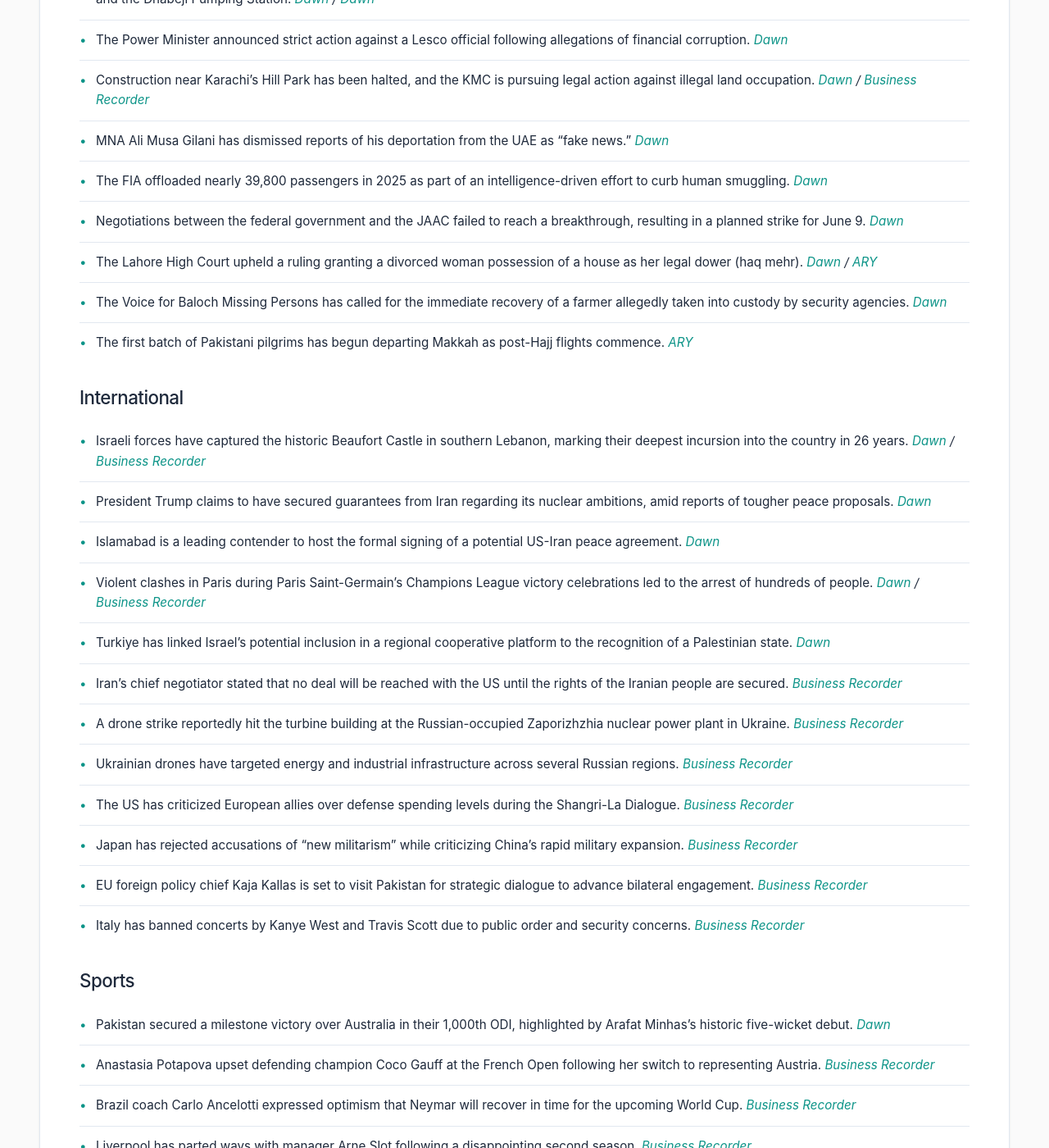
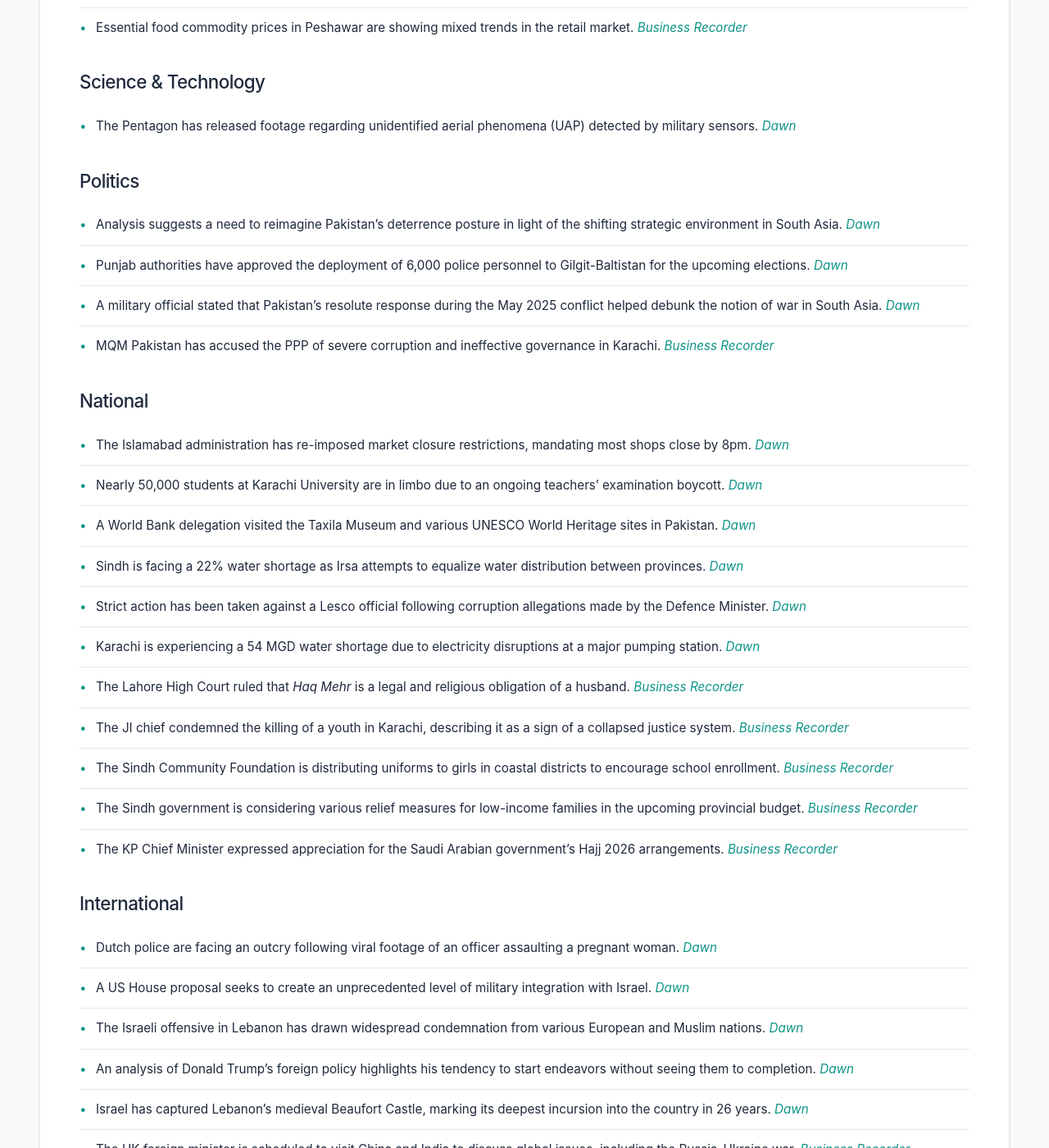
Before and after one commit to zsubzwary/news, a Jekyll site: the page built from en/index.md, in a window 1280 px wide and 1400 px high, scrolled down 1037 px. Shown: the whole window at 82% size. Built offline with Jekyll 4.4.1, drawn with Linux system fonts in a browser that asks for light colours; some web fonts are replaced; comment, search, counter and statistics services are not loaded; some of the changed text lies outside the part shown.

Commit message:
DateTime; 2026-06-01T04:05:16.161Z

```diff
--- a/en/index.md
+++ b/en/index.md
@@ -4,54 +4,62 @@ title: Pakistan News Briefing
 lang: en
 ---
 
-Published at: 31-May-2026 21:04PKT
+Published at: 01-Jun-2026 09:05PKT
 
 Time to read: 5 mins
 
 ### Economy
-- Seven Pakistanis have been recognized in the Forbes Asia ‘30 Under 30’ list for 2026 across various sectors. *[Business Recorder](https://www.brecorder.com/news/40423296/seven-pakistanis-make-forbes-asias-30-under-30-list-for-2026)*
-- Gerry’s dnata has issued a formal disclaimer refuting misleading claims regarding its business operations and has appealed an administrative penalty. *[Business Recorder](https://www.brecorder.com/news/40423311/gerrys-dnata-issues-formal-disclaimer-regarding-business-operations)*
+- Cotton imports in Pakistan have surged despite a decline in domestic cotton prices. *[Dawn](https://www.dawn.com/news/2004232/imports-of-cotton-surge-despite-lower-local-prices)*
+- The oil industry is protesting a proposed windfall tax in the upcoming budget. *[Dawn](https://www.dawn.com/news/2004210/oil-industry-opposes-windfall-tax-in-upcoming-budget)*
+- Negotiators have reported no significant outcome in talks to secure discounts from Chinese power producers. *[Dawn](https://www.dawn.com/news/2004161/no-sufficient-outcome-yet-of-talks-to-secure-discounts-from-chinese-power-producers-leghari)*
+- While macroeconomic indicators in Pakistan have improved, citizens continue to face economic stagnation and rising living costs. *[Dawn](https://www.dawn.com/news/2004248/budget-concerns)*
+- Inflation is significantly squeezing the resources of low-income residents in Pakistan. *[Dawn](https://www.dawn.com/news/2004207/inflation-squeezing-safed-posh-the-most-in-pakistan)*
+- Oil prices rose by more than 2% following increased Israeli military activity in Lebanon. *[Business Recorder](https://www.brecorder.com/news/40423399/oil-prices-rise-more-than-2-as-israel-steps-up-incursion-into-lebanon)*
+- Indian shares are expected to rebound following a significant foreign sell-off. *[Business Recorder](https://www.brecorder.com/news/40423404/indian-shares-may-open-higher-rebounding-from-fridays-record-foreign-sell-off)*
+- The US dollar remains steady as markets await signals regarding the Iran war and central bank interest rate decisions. *[Business Recorder](https://www.brecorder.com/news/40423403/dollar-steadies-as-markets-await-signals-on-iran-war-central-banks)*
+- Asian stock markets are being supported by an AI boom, which is offsetting risks stemming from the Gulf. *[Business Recorder](https://www.brecorder.com/news/40423401/asia-stocks-count-on-ai-boom-to-offset-gulf-risks)*
+- Gold prices have slipped due to a stronger US dollar and rising oil prices. *[Business Recorder](https://www.brecorder.com/news/40423400/gold-slips-on-stronger-dollar-oil-trump-decision-on-iran-ceasefire-in-focus)*
+- The herbal medicine sector in Pakistan faces an annual loss of USD 200 million due to its reliance on imported raw materials. *[Business Recorder](https://www.brecorder.com/news/40423354/herbal-medicine-sector-theres-usd200m-annual-loss-due-to-imported-raw-materials-paam)*
+- A Pakistan-based pharmaceutical firm has achieved PIC/S recognition for meeting global standards in sterile manufacturing. *[Business Recorder](https://www.brecorder.com/news/40423358/in-a-first-pakistan-based-pharma-firm-wins-pics-recognition-for-producing-injections-eye-drops-of-global-standards)*
+- Essential food commodity prices in Peshawar are showing mixed trends in the retail market. *[Business Recorder](https://www.brecorder.com/news/40423360/prices-of-essential-items-in-peshawar-show-mixed-trend)*
 
 ### Science & Technology
-- A meteor exploded over the northeastern United States, creating a fireball with a blast equivalent to 300 tonnes of TNT. *[Dawn](https://www.dawn.com/news/2004129/meteor-explodes-over-us-with-blast-equivalent-to-300-tonnes-of-tnt)*
-- Rising costs are causing companies to reconsider their heavy investment in artificial intelligence as the era of "subsidized intelligence" ends. *[Dawn](https://www.dawn.com/news/2004145/expensive-ai-binge-leaves-companies-balking-at-soaring-bills)*
+- The Pentagon has released footage regarding unidentified aerial phenomena (UAP) detected by military sensors. *[Dawn](https://www.dawn.com/news/2004254/the-truth-is-still-out-there)*
 
-### Weather
-- Authorities in Naran have issued a travel advisory for Babusar Top, urging caution due to persistent snowfall and hazardous roads. *[Dawn](https://www.dawn.com/news/2004127/travellers-visiting-babusar-top-urged-to-exercise-caution-due-to-snowfall)*
+### Politics
+- Analysis suggests a need to reimagine Pakistan's deterrence posture in light of the shifting strategic environment in South Asia. *[Dawn](https://www.dawn.com/news/2004230/analysis-reimagining-deterrence-28-years-after-chagai)*
+- Punjab authorities have approved the deployment of 6,000 police personnel to Gilgit-Baltistan for the upcoming elections. *[Dawn](https://www.dawn.com/news/2004156/punjab-approves-deployment-of-6000-police-personnel-in-gb-for-election)*
+- A military official stated that Pakistan's resolute response during the May 2025 conflict helped debunk the notion of war in South Asia. *[Dawn](https://www.dawn.com/news/2004168/pakistans-resolute-response-during-may-2025-conflict-debunked-notion-of-space-for-war-in-south-asia-military-official)*
+- MQM Pakistan has accused the PPP of severe corruption and ineffective governance in Karachi. *[Business Recorder](https://www.brecorder.com/news/40423356/ppp-cannot-hide-inefficiencies-through-verbal-rhetoric-mqm)*
 
 ### National
-- Senior Minister Sharjeel Memon has urged the federal government to address an "unjust reduction" in Sindh's water share by Irsa. *[Dawn](https://www.dawn.com/news/2004154/sharjeel-memon-criticises-irsas-unjust-reduction-in-sindhs-water-share-urges-centre-to-take-notice)*
-- Karachi is experiencing a severe water crisis, including a 54 MGD shortfall following electricity disruptions at the North East Karachi Pumping Station and the Dhabeji Pumping Station. *[Dawn](https://www.dawn.com/news/2004149/karachi-faces-54-mgd-water-shortage-after-electricity-supply-to-nek-pumping-station-suspended-kwsc) / [Dawn](https://www.dawn.com/news/2003996/karachi-water-crisis-deepens-as-power-outage-hits-dhabeji-pumping-station)*
-- The Power Minister announced strict action against a Lesco official following allegations of financial corruption. *[Dawn](https://www.dawn.com/news/2004146/strict-action-taken-says-power-minister-after-khawaja-asifs-claim-of-lesco-employees-corruption)*
-- Construction near Karachi’s Hill Park has been halted, and the KMC is pursuing legal action against illegal land occupation. *[Dawn](https://www.dawn.com/news/2004139/mayor-wahab-says-construction-work-near-karachis-hill-park-halted-mqm-p-demands-probe-into-noc) / [Business Recorder](https://www.brecorder.com/news/40423315/kmc-halts-work-near-hill-park-approaches-police-over-illegal-land-occupation)*
-- MNA Ali Musa Gilani has dismissed reports of his deportation from the UAE as "fake news." *[Dawn](https://www.dawn.com/news/2004143/fake-news-mna-ali-musa-gilani-denies-reports-of-his-deportation-from-uae)*
-- The FIA offloaded nearly 39,800 passengers in 2025 as part of an intelligence-driven effort to curb human smuggling. *[Dawn](https://www.dawn.com/news/2004120/fia-offloaded-nearly-39800-passengers-in-2025-to-curb-human-smuggling-official-says)*
-- Negotiations between the federal government and the JAAC failed to reach a breakthrough, resulting in a planned strike for June 9. *[Dawn](https://www.dawn.com/news/2004054/centre-jaac-talks-end-without-success-june-9-strike-to-go-ahead)*
-- The Lahore High Court upheld a ruling granting a divorced woman possession of a house as her legal dower (haq mehr). *[Dawn](https://www.dawn.com/news/2004049/lhc-upholds-divorced-womans-right-to-house-as-dower) / [ARY](https://arynews.tv/lahore-high-court-clarifies-haq-mehr-rights)*
-- The Voice for Baloch Missing Persons has called for the immediate recovery of a farmer allegedly taken into custody by security agencies. *[Dawn](https://www.dawn.com/news/2004043/missing-balochistan-farmers-recovery-sought)*
-- The first batch of Pakistani pilgrims has begun departing Makkah as post-Hajj flights commence. *[ARY](https://arynews.tv/hajj-2026-first-batch-of-pakistani-pilgrims-departs-makkah-as-post-hajj-flights-begin)*
+- The Islamabad administration has re-imposed market closure restrictions, mandating most shops close by 8pm. *[Dawn](https://www.dawn.com/news/2004203/islamabad-notifies-early-market-closure-again)*
+- Nearly 50,000 students at Karachi University are in limbo due to an ongoing teachers' examination boycott. *[Dawn](https://www.dawn.com/news/2004296/karachi-university-students-future-in-limbo-as-teachers-exam-boycott-drags-on)*
+- A World Bank delegation visited the Taxila Museum and various UNESCO World Heritage sites in Pakistan. *[Dawn](https://www.dawn.com/news/2004196/world-bank-delegation-visits-taxila-museum-heritage-sites)*
+- Sindh is facing a 22% water shortage as Irsa attempts to equalize water distribution between provinces. *[Dawn](https://www.dawn.com/news/2004154/sharjeel-memon-criticises-irsas-unjust-reduction-of-sindhs-water-share-urges-centre-to-take-notice)*
+- Strict action has been taken against a Lesco official following corruption allegations made by the Defence Minister. *[Dawn](https://www.dawn.com/news/2004146/strict-action-taken-says-power-minister-after-khawaja-asifs-claim-of-lesco-employees-corruption)*
+- Karachi is experiencing a 54 MGD water shortage due to electricity disruptions at a major pumping station. *[Dawn](https://www.dawn.com/news/2004149/karachi-faces-54-mgd-water-shortage-after-electricity-supply-to-nek-pumping-station-suspended-kwsc)*
+- The Lahore High Court ruled that *Haq Mehr* is a legal and religious obligation of a husband. *[Business Recorder](https://www.brecorder.com/news/40423352/lhc-clarifies-haq-mehr-is-a-religious-lawful-right-of-a-wife)*
+- The JI chief condemned the killing of a youth in Karachi, describing it as a sign of a collapsed justice system. *[Business Recorder](https://www.brecorder.com/news/40423353/ji-chief-condemns-killing-of-youth-assails-govt)*
+- The Sindh Community Foundation is distributing uniforms to girls in coastal districts to encourage school enrollment. *[Business Recorder](https://www.brecorder.com/news/40423357/education-must-be-prioritised-in-coastal-districts-scf)*
+- The Sindh government is considering various relief measures for low-income families in the upcoming provincial budget. *[Business Recorder](https://www.brecorder.com/news/40423361/sindh-govt-taking-steps-to-facilitate-common-man-hemnani)*
+- The KP Chief Minister expressed appreciation for the Saudi Arabian government's Hajj 2026 arrangements. *[Business Recorder](https://www.brecorder.com/news/40423362/kp-cm-praises-ksa-for-hajj-2026-arrangements)*
 
 ### International
-- Israeli forces have captured the historic Beaufort Castle in southern Lebanon, marking their deepest incursion into the country in 26 years. *[Dawn](https://www.dawn.com/news/2004134/israel-captures-lebanons-medieval-beaufort-castle-in-deepest-incursion-in-26-years) / [Business Recorder](https://www.brecorder.com/news/40423305/israel-troops-capture-beaufort-castle-in-southern-lebanon-push-against-hezbollah)*
-- President Trump claims to have secured guarantees from Iran regarding its nuclear ambitions, amid reports of tougher peace proposals. *[Dawn](https://www.dawn.com/news/2004116/trump-claims-iran-agreed-to-no-nuclear-weapons-amid-reports-of-tougher-terms-sent-to-tehran)*
-- Islamabad is a leading contender to host the formal signing of a potential US-Iran peace agreement. *[Dawn](https://www.dawn.com/news/2004067/islamabad-stays-in-frame-for-us-iran-deal-signing)*
-- Violent clashes in Paris during Paris Saint-Germain’s Champions League victory celebrations led to the arrest of hundreds of people. *[Dawn](https://www.dawn.com/news/2004113/hundreds-arrested-as-clashes-erupt-in-paris-on-psg-victory-night) / [Business Recorder](https://www.brecorder.com/news/40423313/780-arrested-deadly-road-accident-in-riotous-psg-victory-celebrations-across-france)*
-- Turkiye has linked Israel's potential inclusion in a regional cooperative platform to the recognition of a Palestinian state. *[Dawn](https://www.dawn.com/news/2004056/turkiye-links-israels-inclusion-in-regional-bloc-to-palestinian-statehood)*
-- Iran's chief negotiator stated that no deal will be reached with the US until the rights of the Iranian people are secured. *[Business Recorder](https://www.brecorder.com/news/40423314/iran-chief-negotiator-says-no-deal-with-us-until-iranian-rights-secured)*
-- A drone strike reportedly hit the turbine building at the Russian-occupied Zaporizhzhia nuclear power plant in Ukraine. *[Business Recorder](https://www.brecorder.com/news/40423312/drone-hits-captured-nuclear-plant-in-ukraine-iaea)*
-- Ukrainian drones have targeted energy and industrial infrastructure across several Russian regions. *[Business Recorder](https://www.brecorder.com/news/40423306/ukrainian-drones-hit-targets-across-several-russian-regions)*
-- The US has criticized European allies over defense spending levels during the Shangri-La Dialogue. *[Business Recorder](https://www.brecorder.com/news/40423310/us-castigates-europe-over-defence-spend-as-nato-reassures-asia)*
-- Japan has rejected accusations of "new militarism" while criticizing China's rapid military expansion. *[Business Recorder](https://www.brecorder.com/news/40423297/japan-rejects-new-militarism-accuses-china-of-rapidly-arming)*
-- EU foreign policy chief Kaja Kallas is set to visit Pakistan for strategic dialogue to advance bilateral engagement. *[Business Recorder](https://www.brecorder.com/news/40423304/eu-foreign-policy-chief-kaja-kallas-to-visit-pakistan-tomorrow-for-strategic-dialogue)*
-- Italy has banned concerts by Kanye West and Travis Scott due to public order and security concerns. *[Business Recorder](https://www.brecorder.com/news/40423308/italy-bans-kanye-west-travis-scott-concerts-over-security-concerns)*
+- Dutch police are facing an outcry following viral footage of an officer assaulting a pregnant woman. *[Dawn](https://www.dawn.com/news/2004227/outcry-after-dutch-police-manhandle-pregnant-woman)*
+- A US House proposal seeks to create an unprecedented level of military integration with Israel. *[Dawn](https://www.dawn.com/news/2004235/us-house-proposal-seeks-unprecedented-military-integration-with-israel)*
+- The Israeli offensive in Lebanon has drawn widespread condemnation from various European and Muslim nations. *[Dawn](https://www.dawn.com/news/2004239/israeli-offensive-in-lebanon-sparks-global-outrage)*
+- An analysis of Donald Trump's foreign policy highlights his tendency to start endeavors without seeing them to completion. *[Dawn](https://www.dawn.com/news/2004255/unfinished-endeavours)*
+- Israel has captured Lebanon's medieval Beaufort Castle, marking its deepest incursion into the country in 26 years. *[Dawn](https://www.dawn.com/news/2004134/israel-captures-lebanons-medieval-beaufort-castle-in-deepest-incursion-in-26-years)*
+- The UK foreign minister is scheduled to visit China and India to discuss global issues, including the Russia-Ukraine war. *[Business Recorder](https://www.brecorder.com/news/40423407/uk-foreign-minister-due-to-visit-china-and-india-to-discuss-global-issues)*
+- An Israeli airstrike at a Gaza cafe resulted in multiple casualties during public holiday celebrations. *[Business Recorder](https://www.brecorder.com/news/40423406/israeli-strike-kills-at-least-two-at-gaza-seaport-cafe-medics-say)*
 
 ### Sports
-- Pakistan secured a milestone victory over Australia in their 1,000th ODI, highlighted by Arafat Minhas's historic five-wicket debut. *[Dawn](https://www.dawn.com/news/2003971/pakistan-outspins-australia-in-milestone-odi-as-minhas-makes-history)*
-- Anastasia Potapova upset defending champion Coco Gauff at the French Open following her switch to representing Austria. *[Business Recorder](https://www.brecorder.com/news/40423303/potapova-says-austria-switch-boosted-confidence-following-gauff-upset)*
-- Brazil coach Carlo Ancelotti expressed optimism that Neymar will recover in time for the upcoming World Cup. *[Business Recorder](https://www.brecorder.com/news/40423301/brazil-boss-ancelotti-confident-forward-neymar-will-recover-for-world-cup)*
-- Liverpool has parted ways with manager Arne Slot following a disappointing second season. *[Business Recorder](https://www.brecorder.com/news/40423300/liverpool-sack-slot-after-title-defence-turns-into-european-scramble)*
-- Mexico defeated Australia 1-0 in a World Cup warmup friendly held at the Rose Bowl. *[Business Recorder](https://www.brecorder.com/news/40423299/world-cup-co-hosts-mexico-beat-australia-1-0-in-rose-bowl-warmup)*
+- Virat Kohli led Royal Challengers Bengaluru to successfully defend their Indian Premier League title. *[Business Recorder](https://www.brecorder.com/news/40423405/kohli-masterclass-leads-bengaluru-to-ipl-title-defence-in-style)*
+
+### Health
+- A new comprehensive survey has been launched in Pakistan to explore vaping behaviors and tobacco harm reduction. *[Business Recorder](https://www.brecorder.com/news/40423355/first-vaping-survey-launched-in-pakistan)*
+- The Punjab Chief Minister has urged citizens to adopt healthy lifestyles and move toward smoke-free education centers. *[Business Recorder](https://www.brecorder.com/news/40423359/punjab-taking-steps-to-ensure-smoke-free-education-centres-cm)*
 
 ### Other
-- The Georgian government plans to auction off a massive 40,000-bottle wine collection formerly owned by Josef Stalin. *[Business Recorder](https://www.brecorder.com/news/40423309/georgia-uncorks-the-value-of-stalins-40000-bottle-wine-collection)*
-- Various entertainment updates include rumors regarding Harry Styles and Zoë Kravitz, and legal news concerning Kris Jenner. *[ARY](https://arynews.tv/harry-styles-zoe-kravitz-secretly-planning-two-weddings) / [ARY](https://arynews.tv/kris-jenner-wins-restraining-order-against-kylies-stalker)*
+- Updates on Hollywood entertainment, including the series finale of *Euphoria* and various movie recommendations. *[ARY](https://arynews.tv/zendayas-rue-dies-in-heartbreaking-euphoria-season-3-finale)*
```
